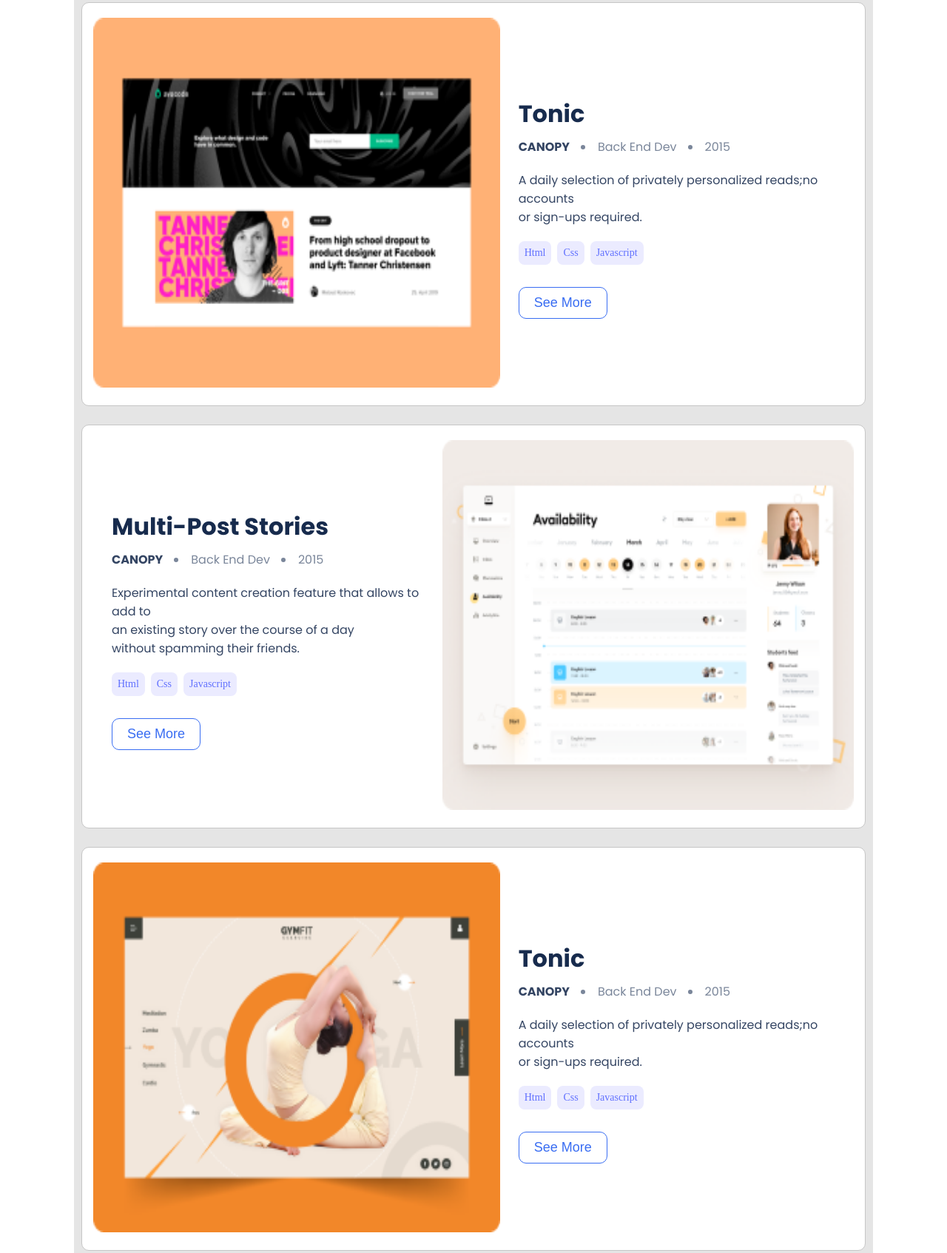
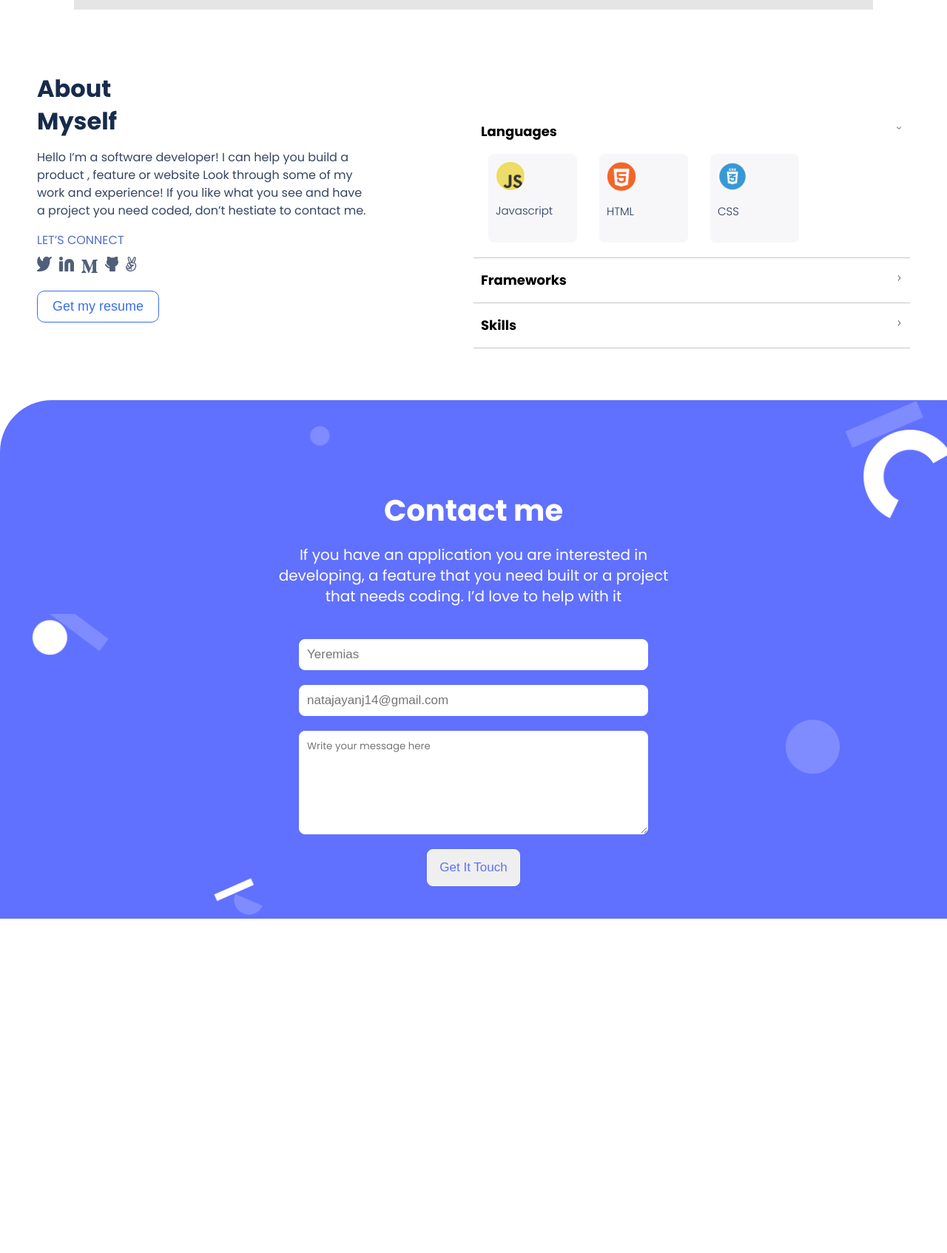
Before and after one commit to Ramaunspoken/Portfolio-First-Mobile, a website: page index.html in a window 1280 px wide. Shown: the part 1053-2747 px from the top of the page at 74% size. After the commit the page ends 2295 px from the top, so only its background shows below. Drawn offline with Linux system fonts and the light colour scheme.

Commit message:
Update index.html

```diff
--- a/index.html
+++ b/index.html
@@ -76,105 +76,6 @@
 
         <!-- Work section -->
         <section class="work" id="portfolio">
-            <!-- work card 1 -->
-            <div class="work_card">
-                <div class="work_preview">
-                    <img class="project-img" src="./images/Snapshoot Portfolio.png" alt="Project 1" width="600" height="500" />
-                </div>
-                <div class="work_details">
-                    <h2 class="work_title">Tonic</h2>
-                    <ul class="work_info">
-                        <li class="w_info_item">CANOPY</li>
-                        <li class="w_info_item">Back End Dev</li>
-                        <li class="w_info_item">2015</li>
-                    </ul>
-                    <p class="work_details_content">
-                        A daily selection of privately personalized reads;no accounts<br>
-                        or sign-ups required.
-                    </p>
-                    <ul class="work_cats">
-                        <li>Html</li>
-                        <li>Css</li>
-                        <li>Javascript</li>
-                    </ul>
-                    <button type="button" class="default_btn">See More</button>
-                </div>
-            </div>
-
-            <!-- work card 2 -->
-            <div class="work_card">
-                <div class="work_preview">
-                    <img class="project-img" src="./images/Snapshoot Portfolio (1).png" alt="Project 2" width="600" height="500" />
-                </div>
-                <div class="work_details">
-                    <h2 class="work_title">Multi-Post Stories</h2>
-                    <ul class="work_info">
-                        <li class="w_info_item">CANOPY</li>
-                        <li class="w_info_item">Back End Dev</li>
-                        <li class="w_info_item">2015</li>
-                    </ul>
-                    <p class="work_details_content">
-                        Experimental content creation feature that allows to
-                        add to<br> an existing story over the course of a day<br> without
-                        spamming their friends.
-                    </p>
-                    <ul class="work_cats">
-                        <li>Html</li>
-                        <li>Css</li>
-                        <li>Javascript</li>
-                    </ul>
-                    <button type="button" class="default_btn">See More</button>
-                </div>
-            </div>
-
-            <!-- work card 3 -->
-            <div class="work_card">
-                <div class="work_preview">
-                    <img class="project-img" src="./images/Snapshoot Portfolio (2).png" alt="Project 3" width="600" height="500" />
-                </div>
-                <div class="work_details">
-                    <h2 class="work_title">Tonic</h2>
-                    <ul class="work_info">
-                        <li class="w_info_item">CANOPY</li>
-                        <li class="w_info_item">Back End Dev</li>
-                        <li class="w_info_item">2015</li>
-                    </ul>
-                    <p class="work_details_content">
-                        A daily selection of privately personalized reads;no accounts<br>
-                        or sign-ups required.
-                    </p>
-                    <ul class="work_cats">
-                        <li>Html</li>
-                        <li>Css</li>
-                        <li>Javascript</li>
-                    </ul>
-                    <button type="button" class="default_btn">See More</button>
-                </div>
-            </div>
-
-            <!-- work card 4-->
-            <div class="work_card">
-                <div class="work_preview">
-                    <img class="project-img" src="./images/Snapshoot Portfolio (3).png" alt="Project 4" width="600" height="500" />
-                </div>
-                <div class="work_details">
-                    <h2 class="work_title">Multi-Post Stories</h2>
-                    <ul class="work_info">
-                        <li class="w_info_item">CANOPY</li>
-                        <li class="w_info_item">Back End Dev</li>
-                        <li class="w_info_item">2015</li>
-                    </ul>
-                    <p class="work_details_content">
-                        A daily selection of privately personalized reads;no accounts<br> or sign-ups required.
-                    </p>
-                    <ul class="work_cats">
-                        <li>Html</li>
-                        <li>Css</li>
-                        <li>Javascript</li>
-                    </ul>
-                    <button type="button" class="default_btn">See More</button>
-                </div>
-            </div>
         </section>
         <!-- end of work section-->
 
```
